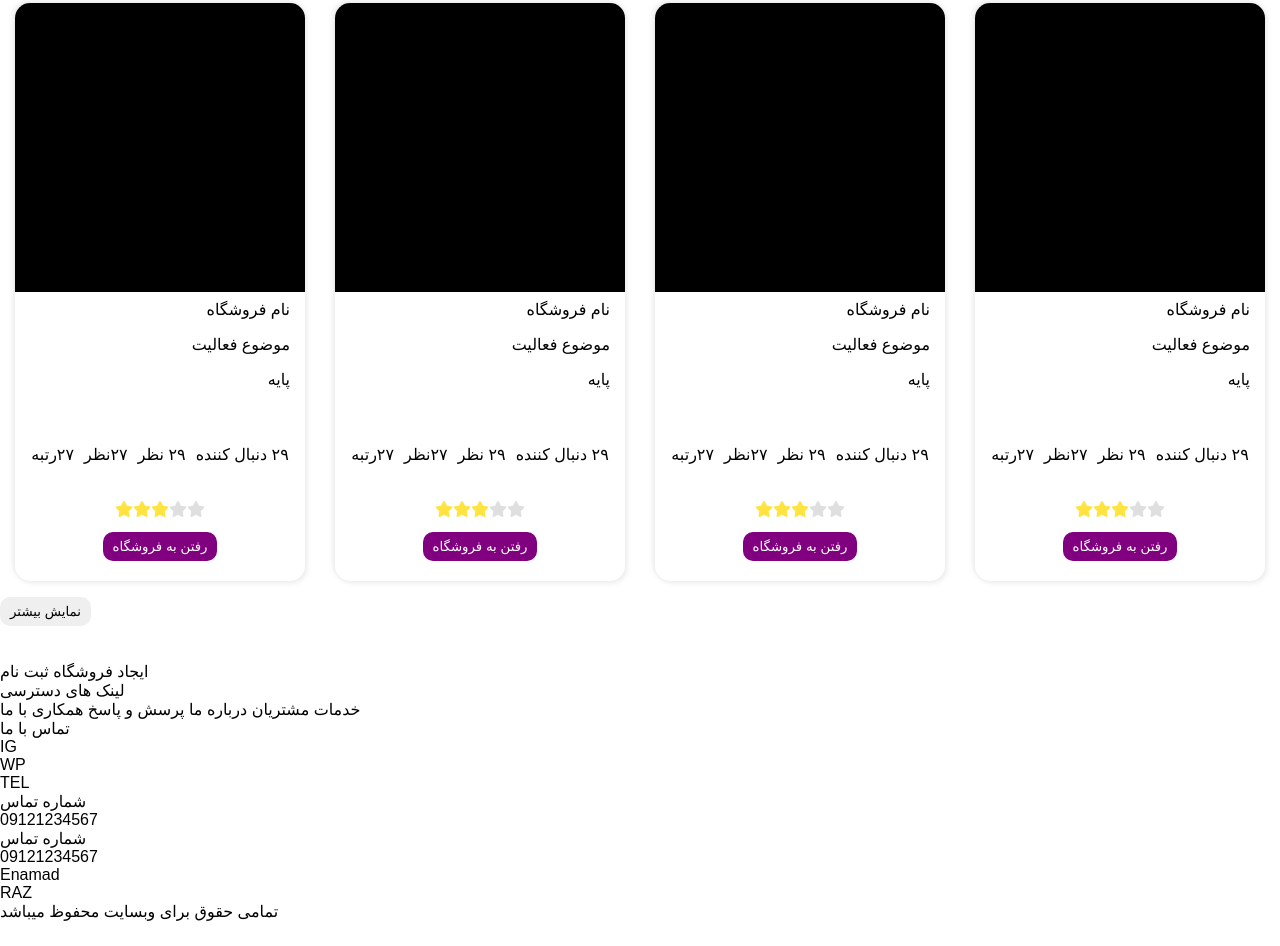
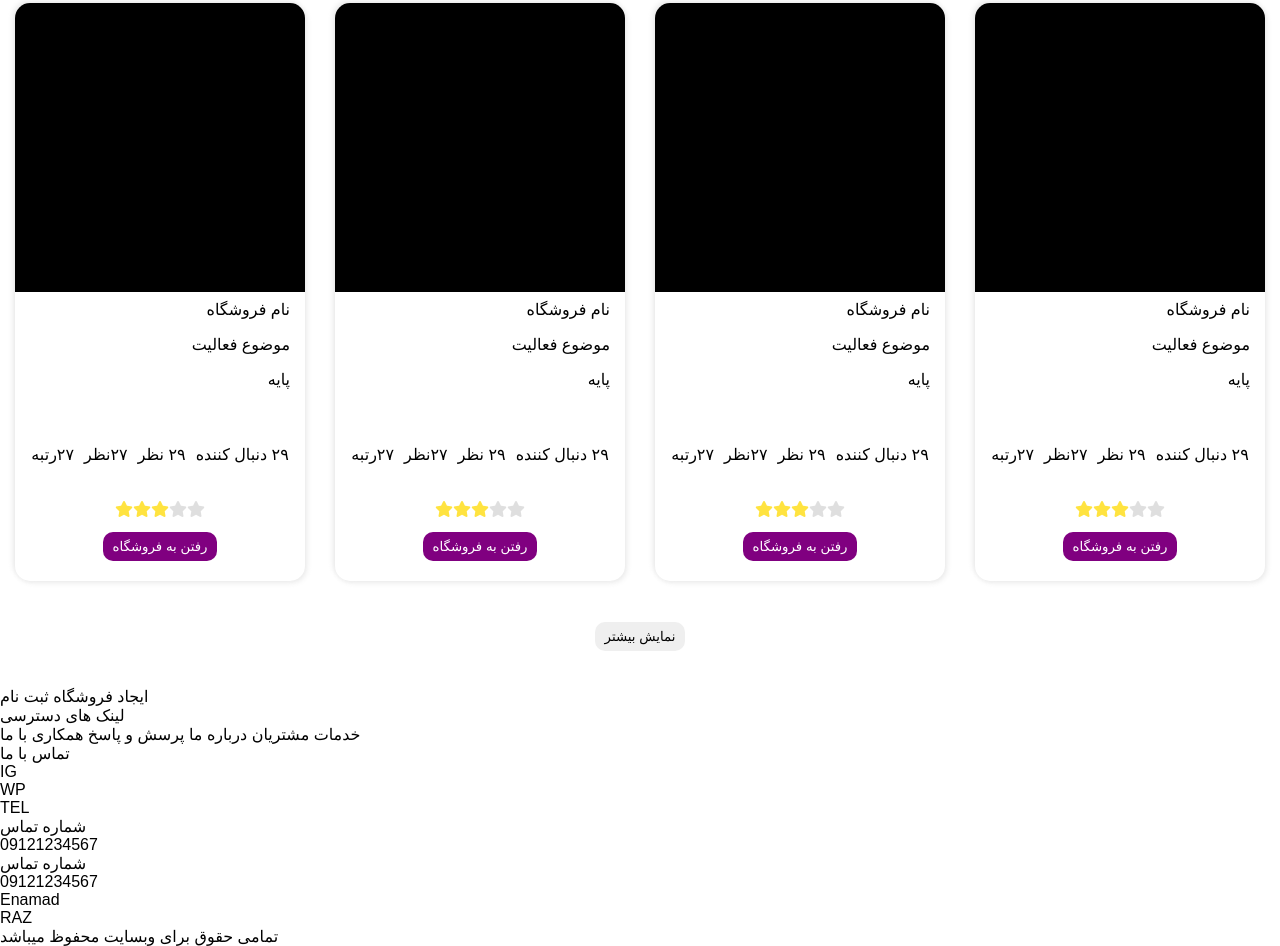
Before and after one commit to AhmadrezaMozaffary/online-shop-ui, a plain HTML site: page index.html in a window 1280 px wide. Shown: the part 3883-4829 px from the top of the page. Before the commit the page ends 4804 px from the top, so only its background shows below. Drawn offline with Linux system fonts and the light colour scheme.

Commit message:
Button show more

```diff
--- a/index.html
+++ b/index.html
@@ -455,7 +455,9 @@
       </div>
     </section>
 
-    <button>نمایش بیشتر</button>
+    <div class="show-more">
+      <button>نمایش بیشتر</button>
+    </div>
 
     <section class="last-posts">
       <!-- Like best shops -->
--- a/style.css
+++ b/style.css
@@ -406,7 +406,7 @@ i {
   border-radius: 5px;
 }
 
-.resource i{
+.resource i {
   font-size: 25px;
 }
 
@@ -415,3 +415,11 @@ i {
   color: var(--primary-color);
   transition: color 0.4s ease;
 }
+
+.show-more {
+  width: 100%;
+  height: max-ontent;
+  margin-top: 25px;
+  display: flex;
+  justify-content: center;
+}
```
